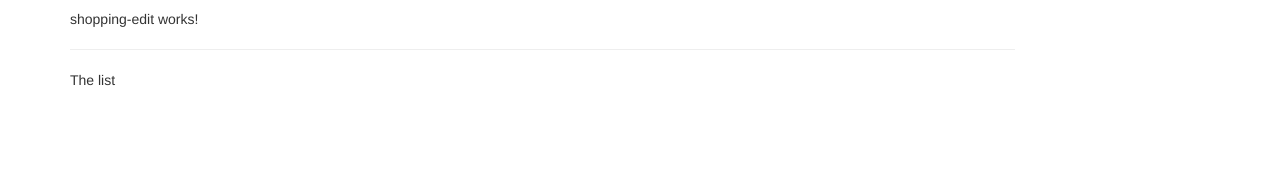
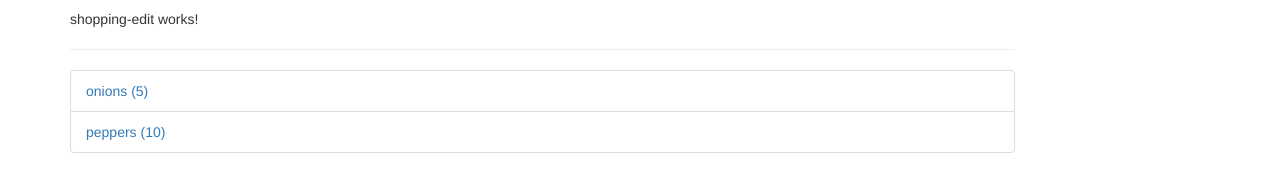
Before and after one commit to tjacker/udemy-recipe-app, an Angular app: page / in a window 1280 px wide. Shown: the part 239-430 px from the top of the page. Built offline with nearby package versions, Linux system fonts and the light colour scheme.

Commit message:
Adds shopping list structure and model

```diff
--- /dev/null
+++ b/src/app/shared/ingredient.model.ts
@@ -0,0 +1,5 @@
+// Typescript shorthand method for constructing an object
+// Compare to recipe.model.ts
+export class Ingredient {
+  constructor(public name: string, public amount: number) {}
+}
--- a/src/app/shopping-list/shopping-list.component.html
+++ b/src/app/shopping-list/shopping-list.component.html
@@ -2,6 +2,10 @@
   <div class="col-xs-10">
     <app-shopping-edit></app-shopping-edit>
     <hr />
-    <p>The list</p>
+    <ul class="list-group">
+      <li class="list-group-item" *ngFor="let ingredient of ingredients">
+        <a href="#noop">{{ ingredient.name }} ({{ ingredient.amount }})</a>
+      </li>
+    </ul>
   </div>
 </div>
--- a/src/app/shopping-list/shopping-list.component.ts
+++ b/src/app/shopping-list/shopping-list.component.ts
@@ -1,4 +1,6 @@
 import { Component, OnInit } from '@angular/core';
+
+import { Ingredient } from '../shared/ingredient.model';
 
 @Component({
   selector: 'app-shopping-list',
@@ -6,10 +8,12 @@ import { Component, OnInit } from '@angular/core';
   styleUrls: ['./shopping-list.component.css']
 })
 export class ShoppingListComponent implements OnInit {
+  ingredients: Ingredient[] = [
+    new Ingredient('onions', 5),
+    new Ingredient('peppers', 10)
+  ];
 
-  constructor() { }
+  constructor() {}
 
-  ngOnInit() {
-  }
-
+  ngOnInit() {}
 }
```
